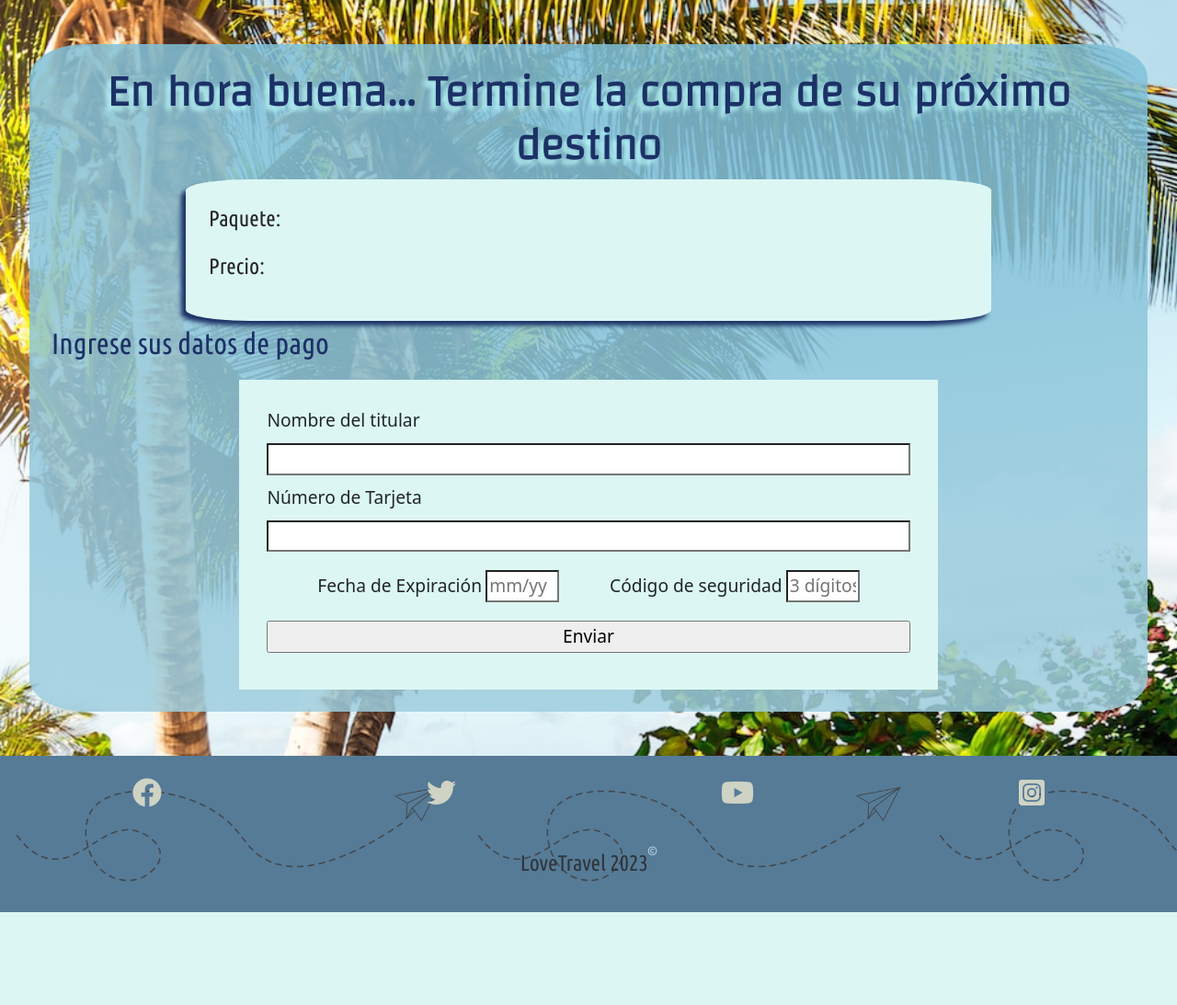
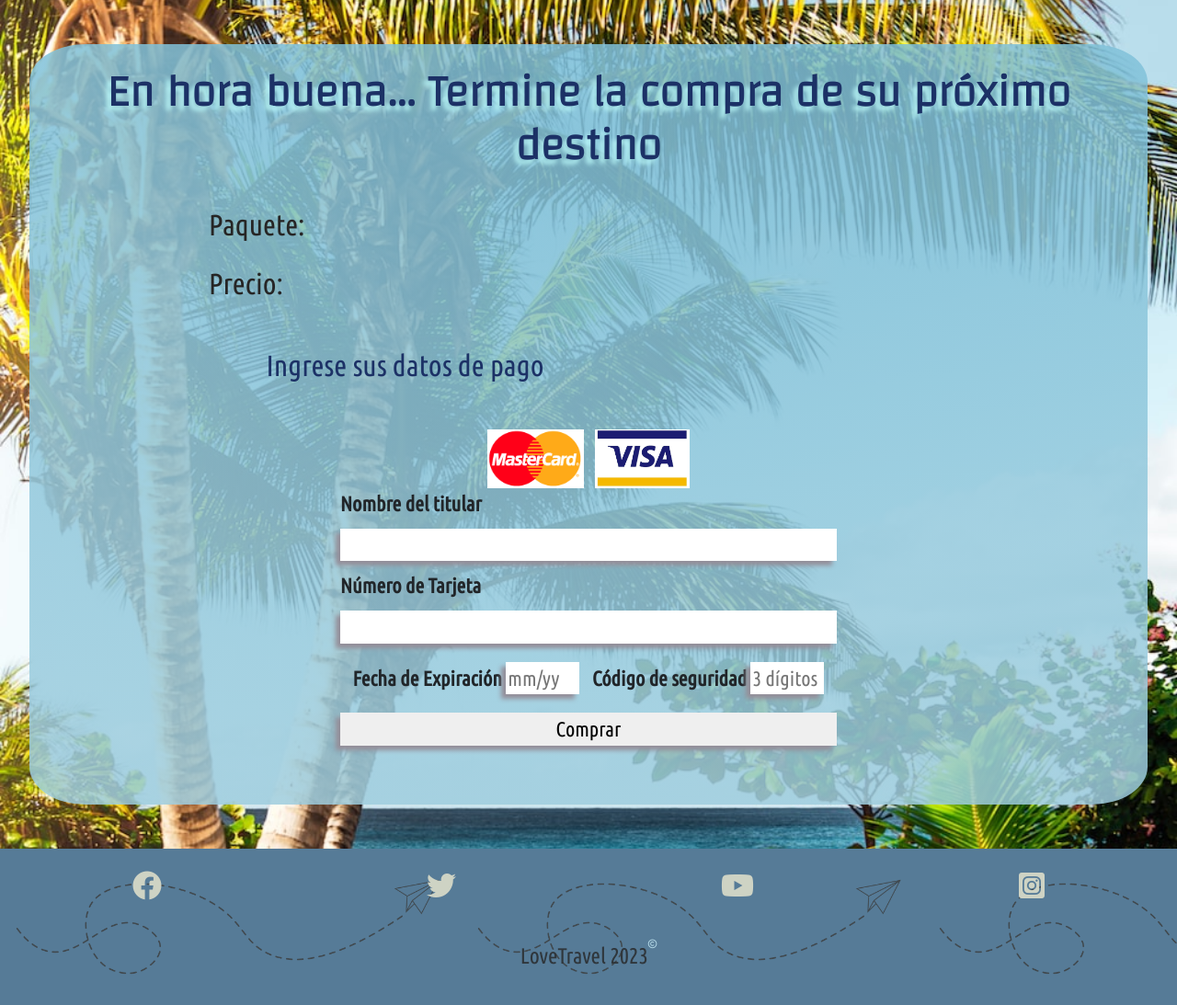
Before and after one commit to DaisyLagos/Proyecto-Agencia-Viajes, a PHP site: page /pago.html in a window 1280 px wide. Shown: the part 76-1169 px from the top of the page at 92% size. Before the commit the page ends 1068 px from the top, so only its background shows below. Run offline with PHP 8.4, Linux system fonts and the light colour scheme; some libraries are stand-ins or nearby versions.

Commit message:
Cambios realizados en pagina de pago, cambio de diseño

```diff
--- a/css/styles.css
+++ b/css/styles.css
@@ -225,28 +225,46 @@ footer .copyright i{
 .pagoInfo{
     max-width: 75%;
     margin: 0 auto;
-    background-color: #dcf7f3;
     padding: 25px;
-    border-radius: 8%;
-    box-shadow: -5px 5px 5px #1c3166;
+}
+
+.pagoInfo p{
+    font-size: 2rem;
+
 }
 
 .pagoForm{
-    width: 65%;
+    max-width: 600px;
     margin: 0 auto;
-    background-color: #dcf7f3;
     display: flex;
     flex-direction: column;
     padding: 30px;
+}
 
+.tipoTarjeta{
+    display: flex;
+    justify-content: center;
+}
+
+.tipoTarjeta img{
+    height: 4rem;
+    margin: 0 6px;
 }
 
 .pagoForm label, .pagoForm input{
-    font-size: 1.2rem;
+    font-size: 1.4rem;
+    font-family: 'Ubuntu Condensed', sans-serif;
+}
+
+.pagoForm label{
+    font-weight: bold;
 }
 
 .pagoForm input{
+    border: none;
+    box-shadow: -5px 5px 5px #948e99;
     margin: 10px 0;
+
 }
 
 input[type="text"]{
@@ -262,15 +280,11 @@ input[type="text"]{
     width: 80px;
 }
 
-
-
-
 .pagoSubtitulo{
+    margin-left: 20%;
     font-size: 2rem;
     color: #1c3166;
 }
-
-
 
 
 /* Media Queries */
--- a/pago.html
+++ b/pago.html
@@ -59,6 +59,10 @@
         </div>
 <p class="pagoSubtitulo">Ingrese sus datos de pago</p>
         <form class="pagoForm" action="#">
+          <div class="tipoTarjeta">
+            <img src="img/mastercard.png" alt="logo-mastercard">
+            <img src="img/visa.jpg" alt="logo-visa">
+          </div>
             <label for="nombre">Nombre del titular</label> <input id="nombre" type="text" >
 
             <label for="numeroTarjeta">Número de Tarjeta</label> <input id="numeroTarjeta" type="text">
@@ -76,7 +80,7 @@
             </div>
 
 
-            <input value="Enviar" type="submit">
+            <input value="Comprar" type="submit">
 
 
 
```
Also changed, not shown: img/mastercard.png (added), img/visa.jpg (added).
